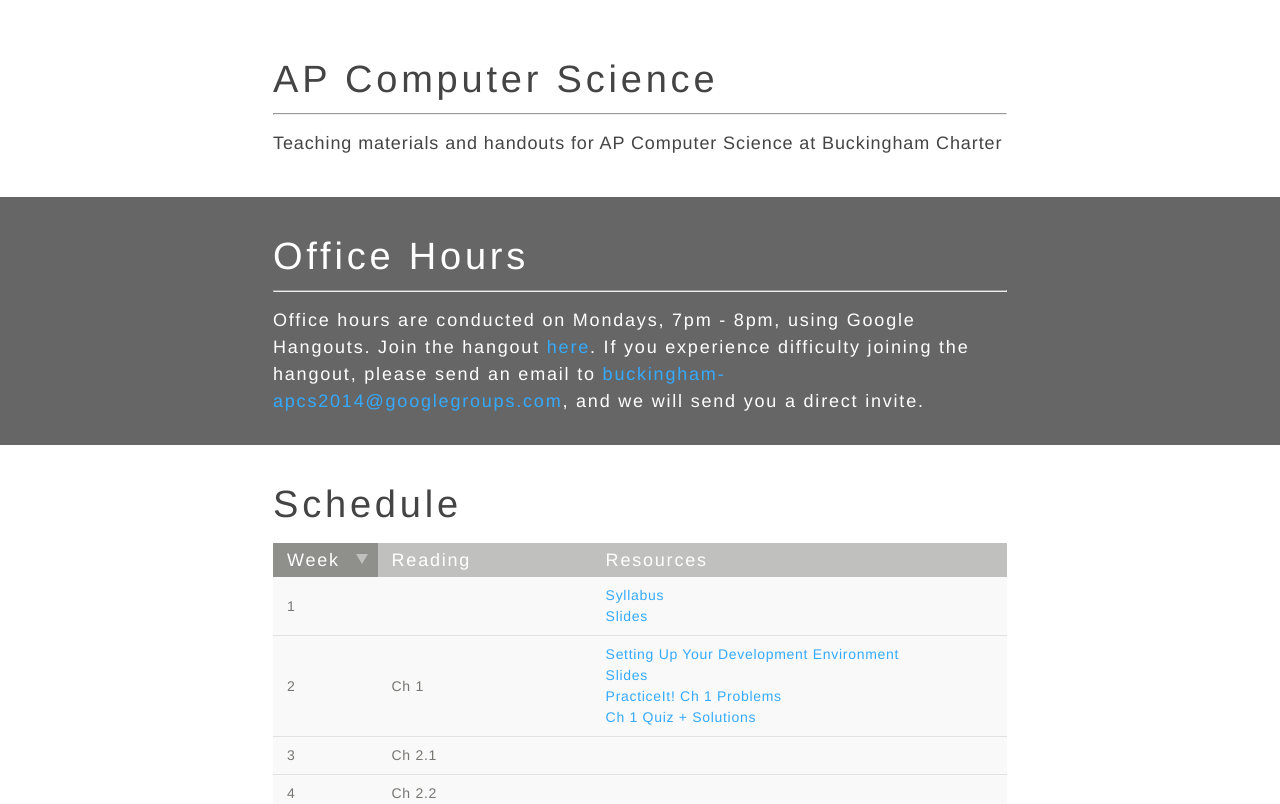
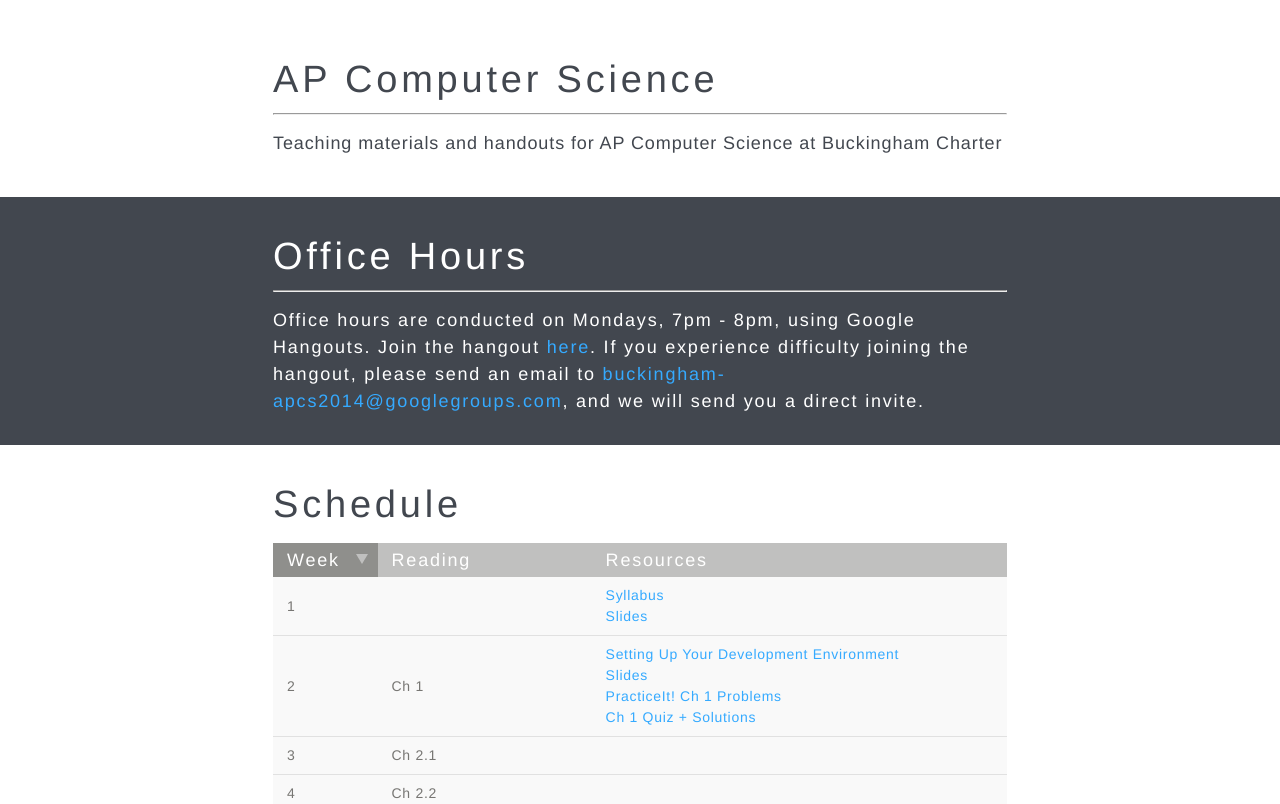
Before and after one commit to whroman/APCS, a plain HTML site: page index.html in a window 1280 px wide. Shown: the top 804 px of the page. Drawn offline with Linux system fonts and the light colour scheme.

Commit message:
Changed bg color of middle body column

```diff
--- a/Resources/scss/base/bg-color.scss
+++ b/Resources/scss/base/bg-color.scss
@@ -20,6 +20,10 @@
 
 .bg-purple {
     background-color: $purple;
+}
+
+.bg-gray-dark {
+    background-color: $gray-dark;
 }
 
 .bg-gray-md {
--- a/Resources/scss/config/colors.scss
+++ b/Resources/scss/config/colors.scss
@@ -1,7 +1,7 @@
 $white: #FFF;
 $black: #000;
 
-$gray-dark: #444;
+$gray-dark: #42474F;
 $gray-md-dark: #666;
 $gray-md: #777673;
 $gray-md-light: #8f8f8c;
--- a/index.html
+++ b/index.html
@@ -4,7 +4,7 @@
     <meta charset="utf-8" />
     <meta name="viewport" content="width=device-width, initial-scale=1.0" />
     <meta name="apple-mobile-web-app-capable" content="yes" />
-    <title>APCS - Buckingham Charter</title>
+    <title>AP Computer Science</title>
 
     <link rel="stylesheet" href="Resources/production/build.css" />
 
@@ -27,7 +27,7 @@
 
         <div class="spacer-lg"></div>
 
-    <div class="body-column-wrapper bg-gray-md-dark text-white">
+    <div class="body-column-wrapper bg-gray-dark text-white">
         <div class="spacer-lg"></div>
         <div class="body-column">
             <h2 class="text-lg text-thin">Office Hours</h2>
```
Also changed, not shown: Resources/production/build.css, 1 other file.
